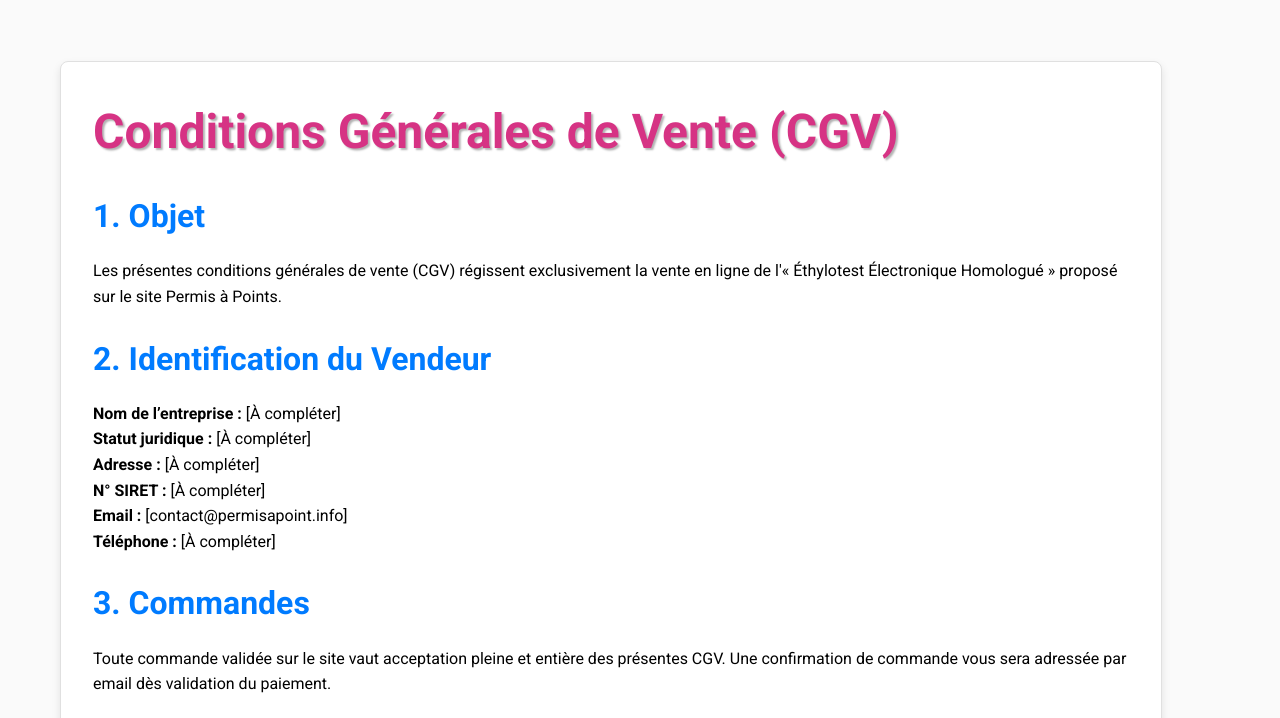
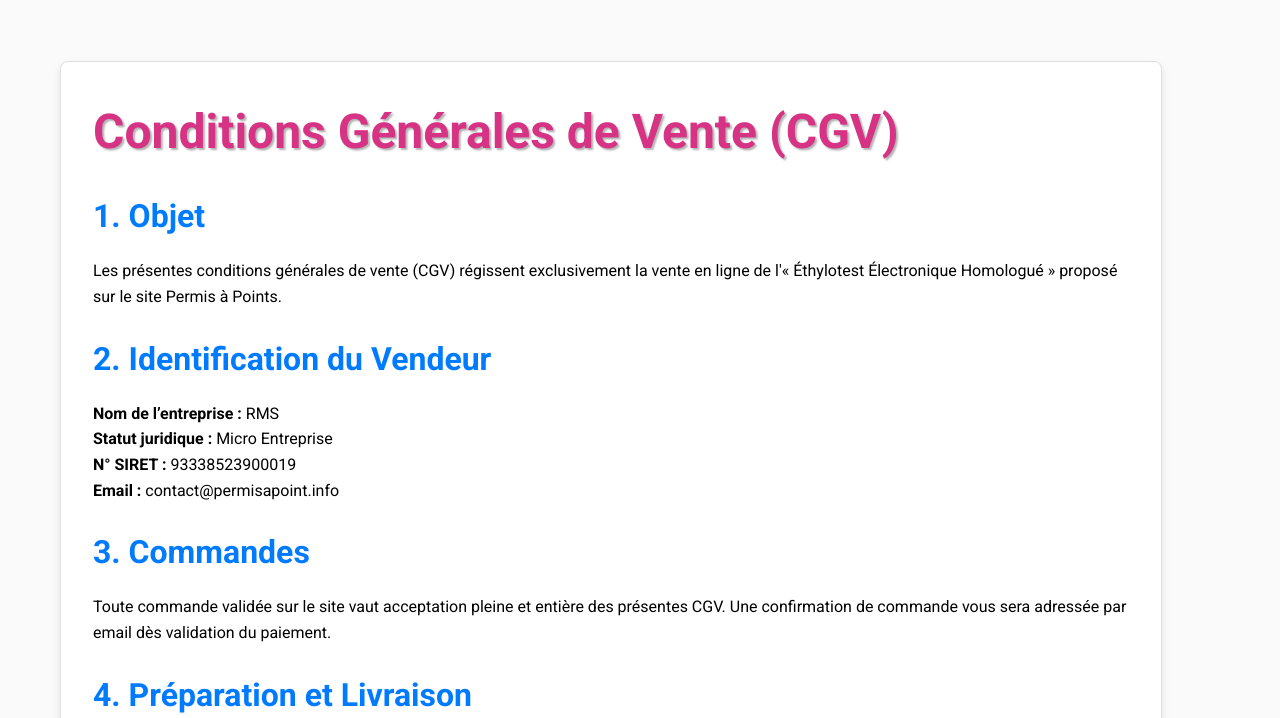
Before and after one commit to Gadjodilo26/permisapoint.info, a plain HTML site: page cgv.html in a window 1280 px wide. Shown: the part 80-798 px from the top of the page. Drawn offline with Linux system fonts and the light colour scheme.

Commit message:
`Update cgv.html and index.html with new contact information and social media links removal`

```diff
--- a/cgv.html
+++ b/cgv.html
@@ -31,12 +31,11 @@
 
       <h2>2. Identification du Vendeur</h2>
       <p>
-        <strong>Nom de l’entreprise :</strong> [À compléter]<br>
-        <strong>Statut juridique :</strong> [À compléter]<br>
-        <strong>Adresse :</strong> [À compléter]<br>
-        <strong>N° SIRET :</strong> [À compléter]<br>
-        <strong>Email :</strong> [contact@permisapoint.info]<br>
-        <strong>Téléphone :</strong> [À compléter]
+        <strong>Nom de l’entreprise :</strong> RMS<br>
+        <strong>Statut juridique :</strong> Micro Entreprise<br>
+        <strong>N° SIRET :</strong> 93338523900019<br>
+        <strong>Email :</strong> contact@permisapoint.info<br>
+
       </p>
 
       <h2>3. Commandes</h2>
@@ -112,9 +111,7 @@
     <p>&copy; 2025 - Le Permis à Points en France</p>
     <div class="footer-links">
       <a href="mailto:contact@permisapoint.info" title="Email"><i class="fa-solid fa-envelope"></i></a>
-      <a href="#" title="Facebook"><i class="fa-brands fa-facebook-f"></i></a>
-      <a href="#" title="Instagram"><i class="fa-brands fa-instagram"></i></a>
-      <a href="#" title="Boutique en ligne"><i class="fa-solid fa-store"></i></a>
+
     </div>
   </footer>
 
```
Also changed, not shown: index.html (+2 -5 lines).
